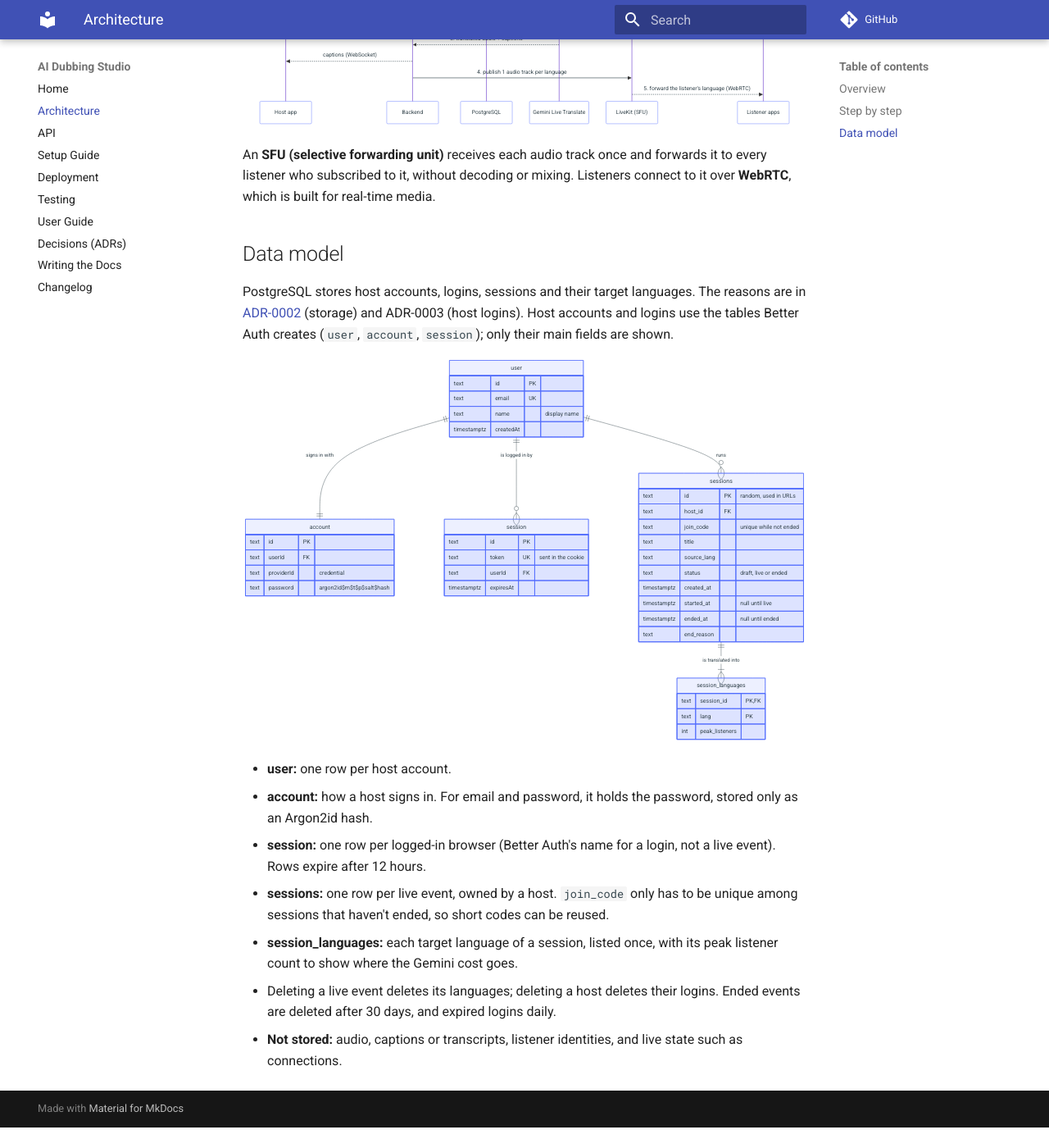
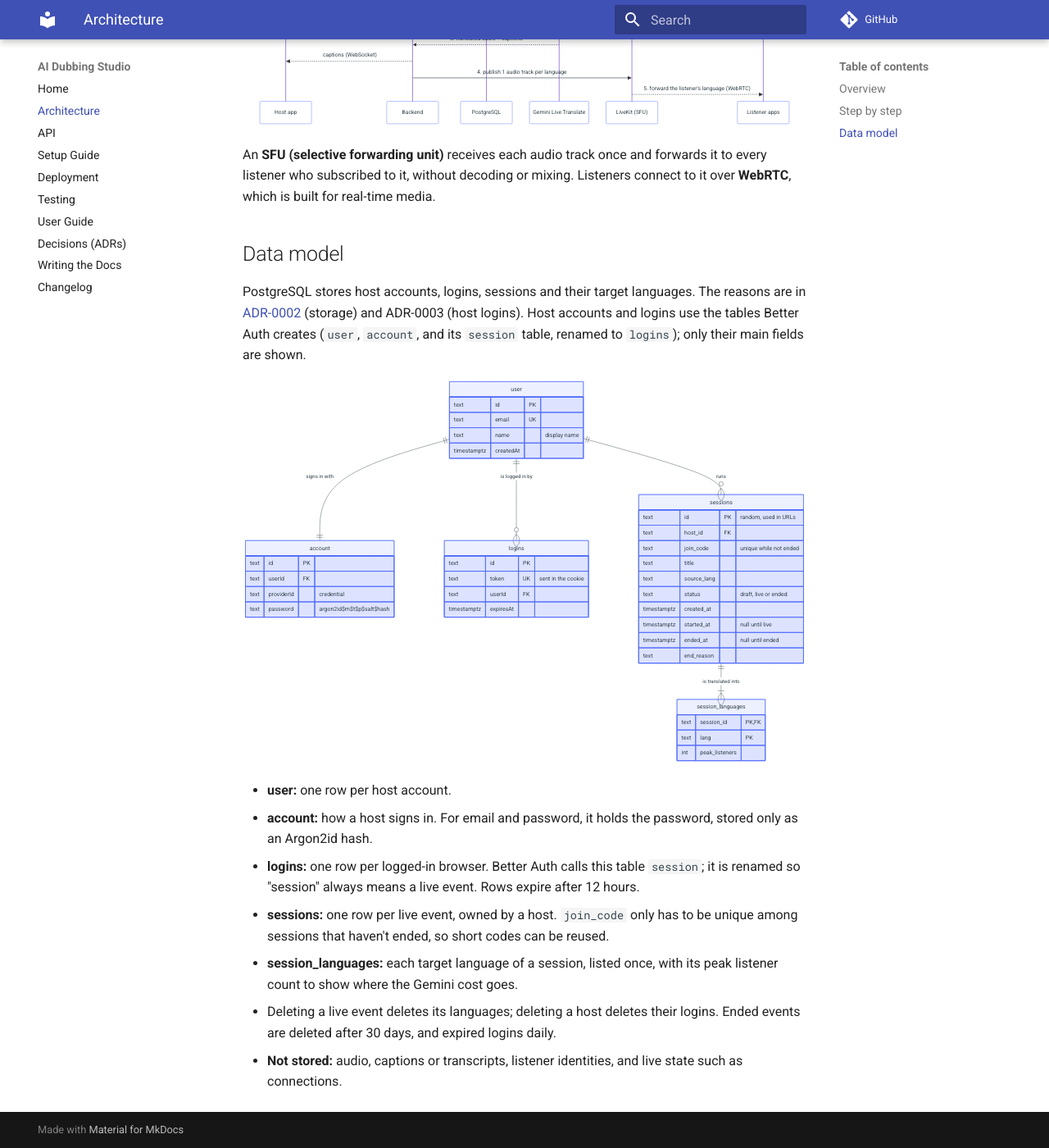
Before and after one commit to WH1TE-SHAD0W/ai-dubbing-studio, an MkDocs documentation site: the page built from docs/architecture.md, in a window 1280 px wide and 1400 px high, scrolled down 1135 px. Shown: the whole window at 82% size. Built offline with MkDocs 1.6.1 and Material for MkDocs 9.7.7, drawn with Linux system fonts in a browser that asks for light colours; comment, search, counter and statistics services are not loaded; before the commit the page ends 2510 px from its top, so only the background shows below that.

Commit message:
docs: rename Better Auth's session table to logins (YGP-11)
"Session" already means a live event everywhere else (code, routes,
ADR-0009), so the login table keeps the name ADR-0003 first used.

Co-Authored-By: Claude Opus 5.5 <noreply@anthropic.com>

````diff
--- a/docs/architecture.md
+++ b/docs/architecture.md
@@ -60,12 +60,13 @@ connect to it over **WebRTC**, which is built for real-time media.
 PostgreSQL stores host accounts, logins, sessions and their target languages. The
 reasons are in [ADR-0002](adr/0002-session-and-account-storage.md) (storage) and
 ADR-0003 (host logins). Host accounts and logins use the tables Better Auth
-creates (`user`, `account`, `session`); only their main fields are shown.
+creates (`user`, `account`, and its `session` table, renamed to `logins`); only
+their main fields are shown.
 
 ```mermaid
 erDiagram
   user ||--|| account : "signs in with"
-  user ||--o{ session : "is logged in by"
+  user ||--o{ logins : "is logged in by"
   user ||--o{ sessions : runs
   sessions ||--|{ session_languages : "is translated into"
 
@@ -81,7 +82,7 @@ erDiagram
     text providerId "credential"
     text password "argon2id$m$t$p$salt$hash"
   }
-  session {
+  logins {
     text id PK
     text token UK "sent in the cookie"
     text userId FK
@@ -109,8 +110,9 @@ erDiagram
 - **user:** one row per host account.
 - **account:** how a host signs in. For email and password, it holds the
   password, stored only as an Argon2id hash.
-- **session:** one row per logged-in browser (Better Auth's name for a login, not
-  a live event). Rows expire after 12 hours.
+- **logins:** one row per logged-in browser. Better Auth calls this table
+  `session`; it is renamed so "session" always means a live event. Rows expire
+  after 12 hours.
 - **sessions:** one row per live event, owned by a host. `join_code` only has to
   be unique among sessions that haven't ended, so short codes can be reused.
 - **session_languages:** each target language of a session, listed once, with its
````
